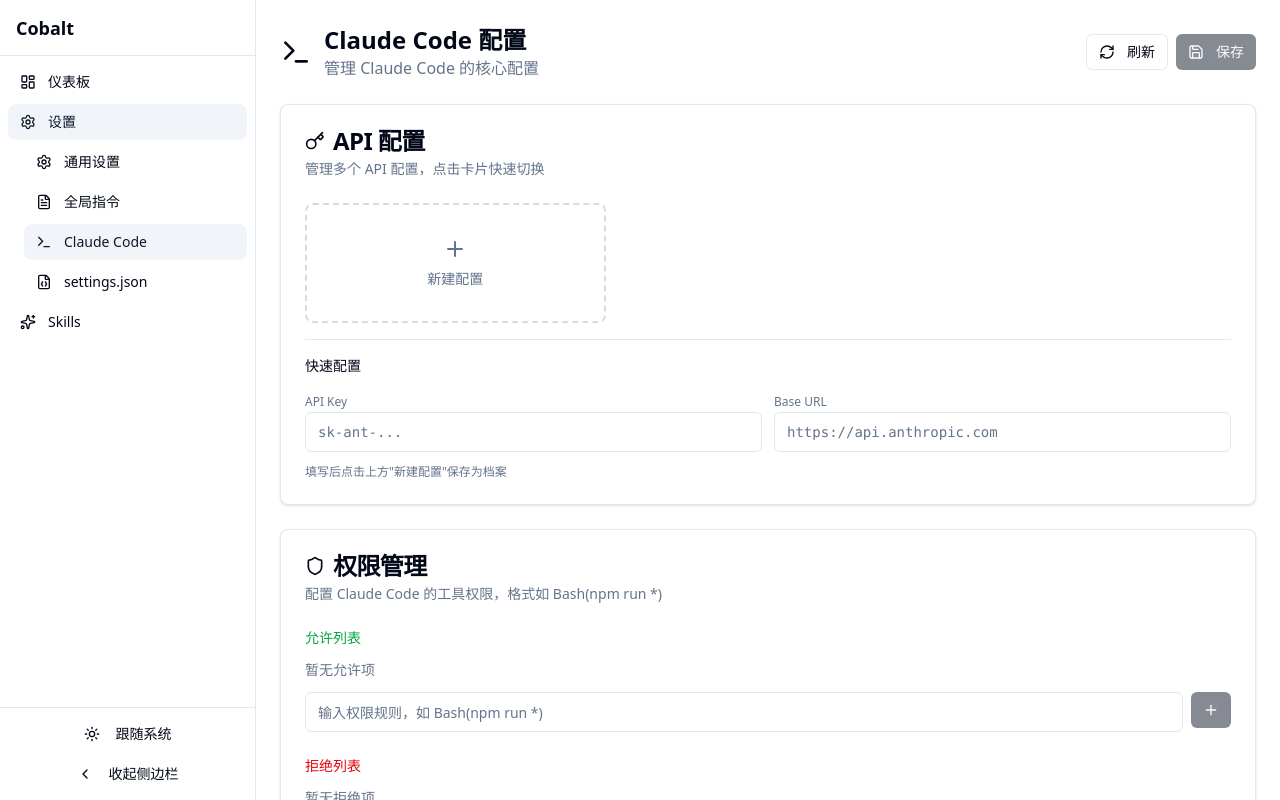
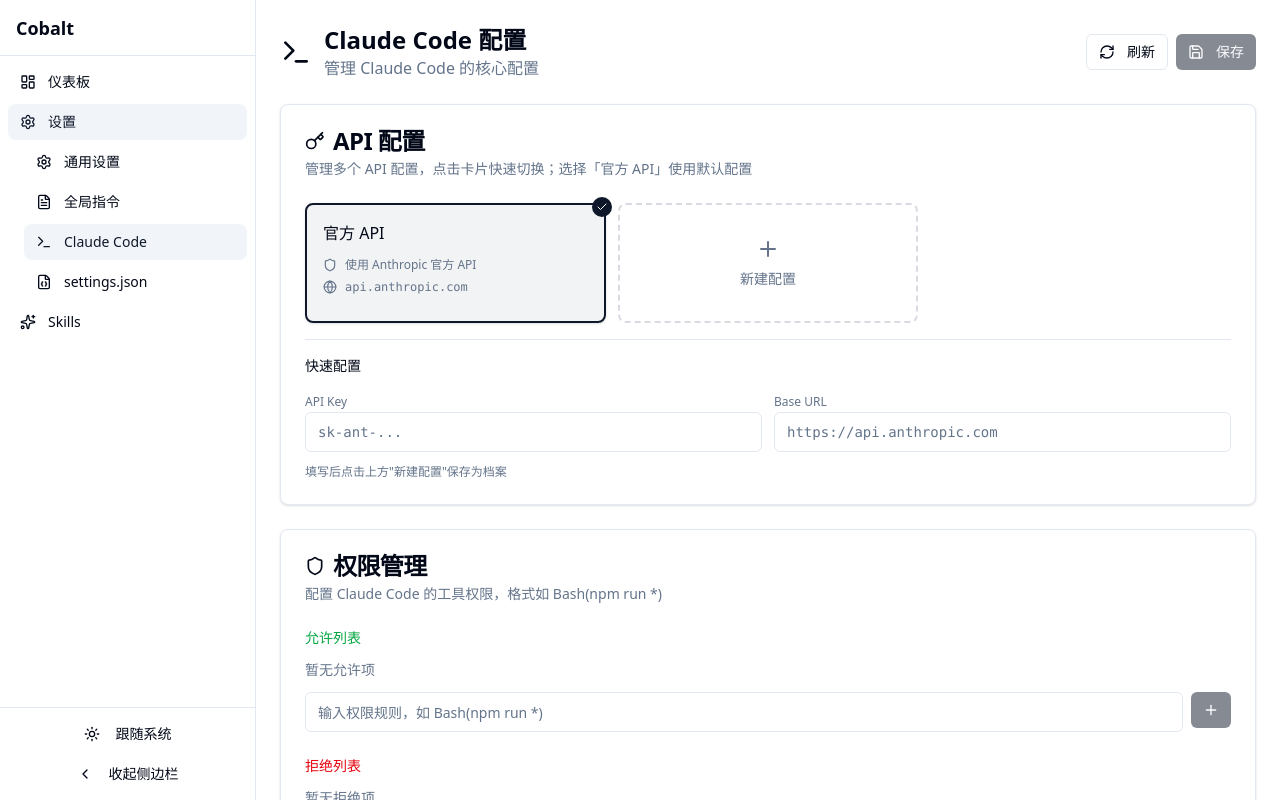
Before and after one commit to zzfn/cobalt, a React (Vite) app: page /settings/claude-code in a window 1280 px wide. Built offline with nearby package versions, Linux system fonts and the light colour scheme.

Commit message:
feat: 添加官方 API 卡片支持
- 在 ApiKeyCard 组件中添加「官方 API」选项卡片
- 实现切换到官方 API 的功能（清除自定义配置）
- 更新配置描述文案说明官方 API 用法

```diff
--- a/src/components/settings/ApiKeyCard.tsx
+++ b/src/components/settings/ApiKeyCard.tsx
@@ -1,5 +1,5 @@
 import { useState } from 'react';
-import { Key, Plus, Trash2, Check, Pencil, Globe, Copy } from 'lucide-react';
+import { Key, Plus, Trash2, Check, Pencil, Globe, Copy, Shield } from 'lucide-react';
 import { toast } from 'sonner';
 import { Card, CardContent, CardDescription, CardHeader, CardTitle } from '@/components/ui/card';
 import { Button } from '@/components/ui/button';
@@ -27,6 +27,7 @@
   onBaseUrlChange: (value: string) => void;
   onSwitchProfile: (profileId: string) => void;
   onSaveProfiles: (profiles: ApiKeyProfile[], activeProfileId: string | null) => Promise<void>;
+  onUseOfficialApi: () => Promise<void>;
 }
 
 export default function ApiKeyCard({
@@ -40,6 +41,7 @@
   onBaseUrlChange,
   onSwitchProfile,
   onSaveProfiles,
+  onUseOfficialApi,
 }: ApiKeyCardProps) {
   const [dialogOpen, setDialogOpen] = useState(false);
   const [editingProfile, setEditingProfile] = useState<ApiKeyProfile | null>(null);
@@ -195,12 +197,55 @@
             API 配置
           </CardTitle>
           <CardDescription>
-            管理多个 API 配置，点击卡片快速切换
+            管理多个 API 配置，点击卡片快速切换；选择「官方 API」使用默认配置
           </CardDescription>
         </CardHeader>
         <CardContent className="space-y-4">
           {/* 配置档案卡片网格 */}
           <div className="grid gap-3 sm:grid-cols-2 lg:grid-cols-3">
+            {/* 官方 API 卡片 */}
+            <div
+              onClick={async () => {
+                try {
+                  await onUseOfficialApi();
+                } catch (error) {
+                  toast.error('切换到官方 API 失败', {
+                    description: String(error),
+                  });
+                }
+              }}
+              className={cn(
+                'group relative cursor-pointer rounded-lg border-2 p-4 transition-all hover:shadow-md',
+                !activeProfileId && !currentApiKey && !currentBaseUrl
+                  ? 'border-primary bg-primary/5 shadow-sm'
+                  : 'border-transparent bg-muted/50 hover:border-muted-foreground/20'
+              )}
+            >
+              {/* 激活标记 */}
+              {!activeProfileId && !currentApiKey && !currentBaseUrl && (
+                <div className="absolute -top-2 -right-2 rounded-full bg-primary p-1">
+                  <Check className="h-3 w-3 text-primary-foreground" />
+                </div>
+              )}
+
+              {/* 档案名称 */}
+              <div className="mb-3">
+                <h4 className="font-medium truncate">官方 API</h4>
+              </div>
+
+              {/* 描述 */}
+              <div className="space-y-1.5 text-sm">
+                <div className="flex items-center gap-2 text-muted-foreground">
+                  <Shield className="h-3.5 w-3.5 shrink-0" />
+                  <span className="text-xs truncate">使用 Anthropic 官方 API</span>
+                </div>
+                <div className="flex items-center gap-2 text-muted-foreground">
+                  <Globe className="h-3.5 w-3.5 shrink-0" />
+                  <span className="font-mono text-xs truncate">api.anthropic.com</span>
+                </div>
+              </div>
+            </div>
+
             {profiles.map((profile) => {
               const isActive = activeProfileId === profile.id;
               const isDeleting = deleteConfirmId === profile.id;
--- a/src/pages/Settings/ClaudeCode.tsx
+++ b/src/pages/Settings/ClaudeCode.tsx
@@ -11,6 +11,7 @@
   readApiProfiles,
   writeApiProfiles,
   switchApiProfile,
+  clearApiConfig,
 } from '@/services/config';
 import { logActivity } from '@/lib/activityLogger';
 import type { ClaudeCodeSettings, ApiKeyProfile } from '@/types/settings';
@@ -92,6 +93,20 @@
       toast.success('已切换配置档案');
     } catch (error) {
       toast.error('切换配置档案失败', {
+        description: String(error),
+      });
+    }
+  };
+
+  // 使用官方 API（清除自定义配置）
+  const handleUseOfficialApi = async () => {
+    try {
+      await clearApiConfig();
+      // 重新加载配置
+      await loadConfig();
+      toast.success('已切换到官方 API');
+    } catch (error) {
+      toast.error('切换失败', {
         description: String(error),
       });
     }
@@ -200,6 +215,7 @@
         onBaseUrlChange={handleBaseUrlChange}
         onSwitchProfile={handleSwitchProfile}
         onSaveProfiles={handleSaveProfiles}
+        onUseOfficialApi={handleUseOfficialApi}
       />
 
       {/* 权限管理 */}
--- a/src/services/config.ts
+++ b/src/services/config.ts
@@ -93,6 +93,13 @@
 }
 
 /**
+ * 清除 API 配置（使用官方默认）
+ */
+export async function clearApiConfig(): Promise<void> {
+  await invoke('clear_api_config');
+}
+
+/**
  * 更新环境变量（部分更新）
  */
 export async function updateEnvVars(updates: Record<string, string>): Promise<void> {
```
